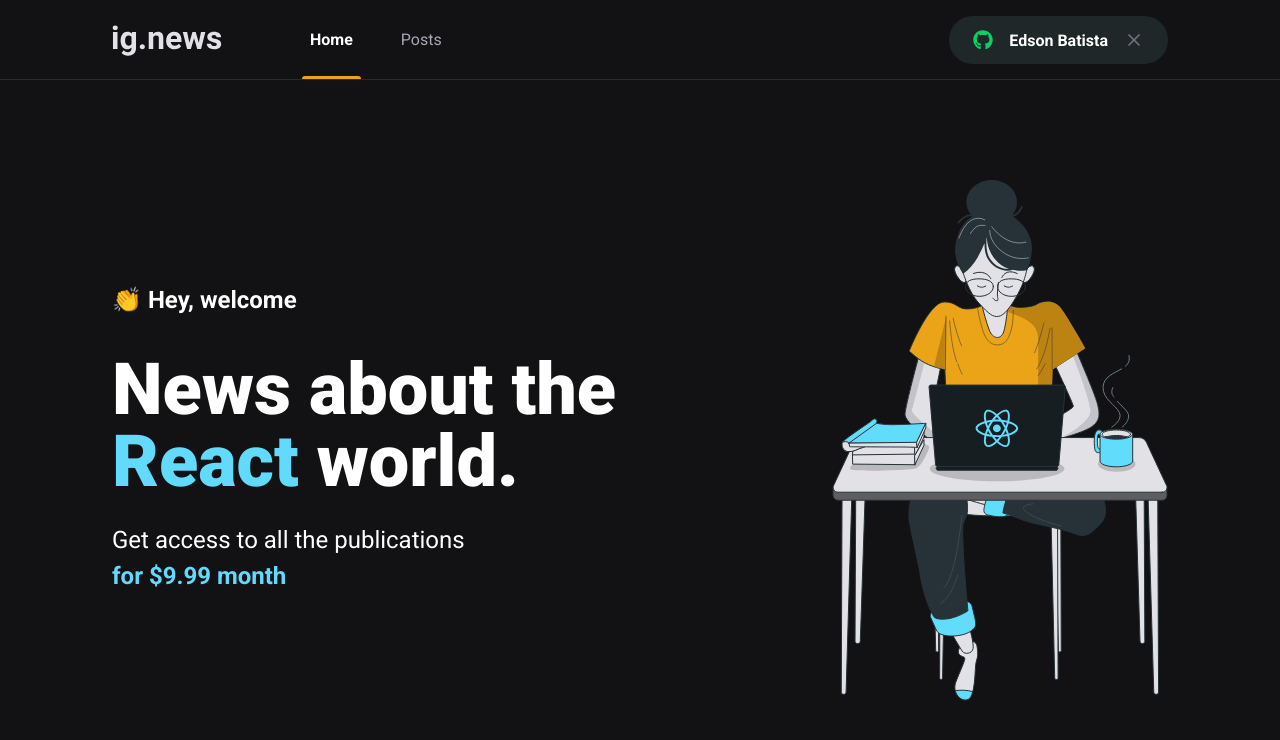
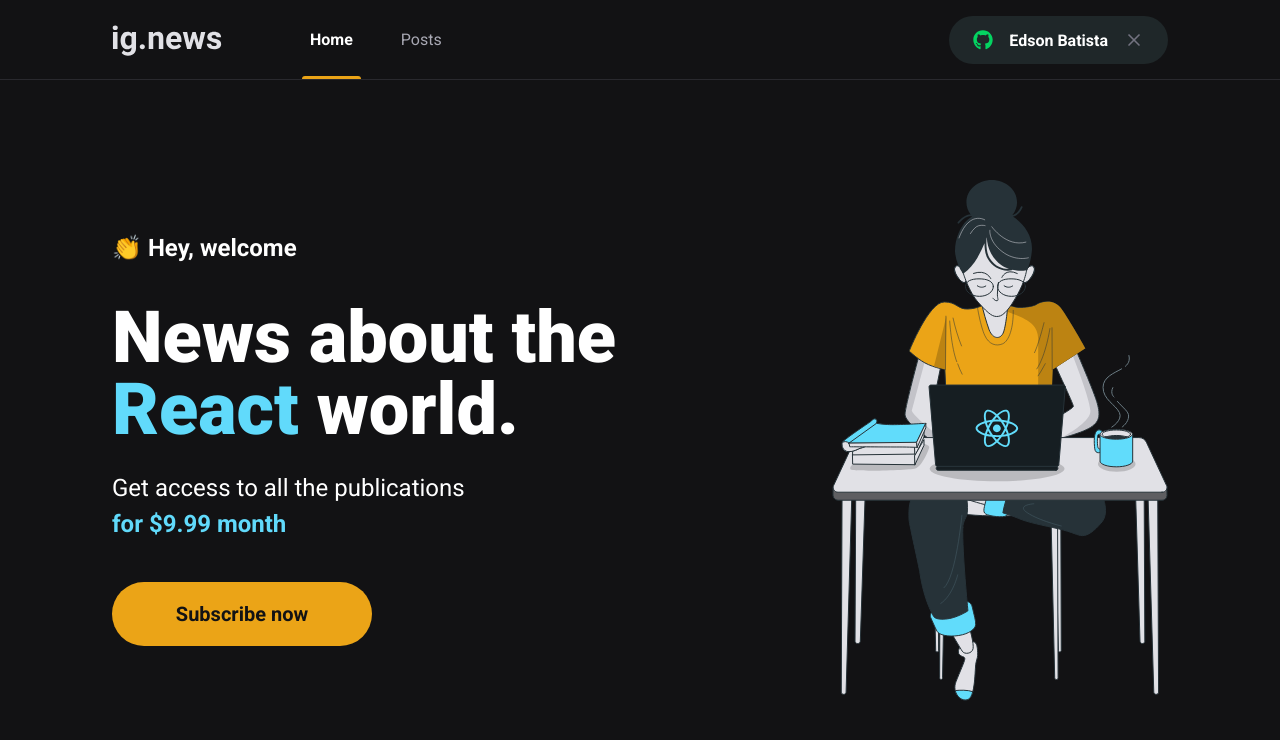
Before and after one commit to EdsonHenrique96/ignite_ed-news_app, a Next.js app: page / in a window 1280 px wide. Shown: the top 740 px of the page. Built offline with nearby package versions, Linux system fonts and the light colour scheme.

Commit message:
feat: create SubscribeButton componet

```diff
--- a/src/components/Home/index.tsx
+++ b/src/components/Home/index.tsx
@@ -1,4 +1,6 @@
 import Head from 'next/head';
+
+import { SubscribeButton } from '../SubscribeButton';
 
 import style from './styles.module.scss';
 
@@ -17,6 +19,8 @@
             Get access to all the publications <br/>
             <span>for $9.99 month</span>
           </p>
+
+          <SubscribeButton />
         </section>
 
         <img src="/images/avatar.svg" alt="Girl Coding" />
--- a/src/components/Home/styles.module.scss
+++ b/src/components/Home/styles.module.scss
@@ -39,4 +39,8 @@
       font-weight: bold;
     }
   }
+
+  button {
+    margin-top: 2.5rem;
+  }
 }
--- /dev/null
+++ b/src/components/SubscribeButton/index.tsx
@@ -0,0 +1,9 @@
+import style from './styles.module.scss';
+
+export function SubscribeButton() {
+  return (
+    <button type="button" className={style.subscribeButton}>
+      Subscribe now
+    </button>
+  );
+}
--- /dev/null
+++ b/src/components/SubscribeButton/styles.module.scss
@@ -0,0 +1,20 @@
+.subscribeButton {
+  width: 260px;
+  height: 4rem;
+  border: 0;
+  border-radius: 2rem;
+  background: var(--yellow-500);
+  color: var(--gray-900);
+  font-size: 1.25rem;
+  font-weight: bold;
+
+  display: flex;
+  align-items: center;
+  justify-content: center;
+
+  transition: filter 0.2s;
+
+  &:hover {
+    filter: brightness(0.8);
+  }
+}
```
